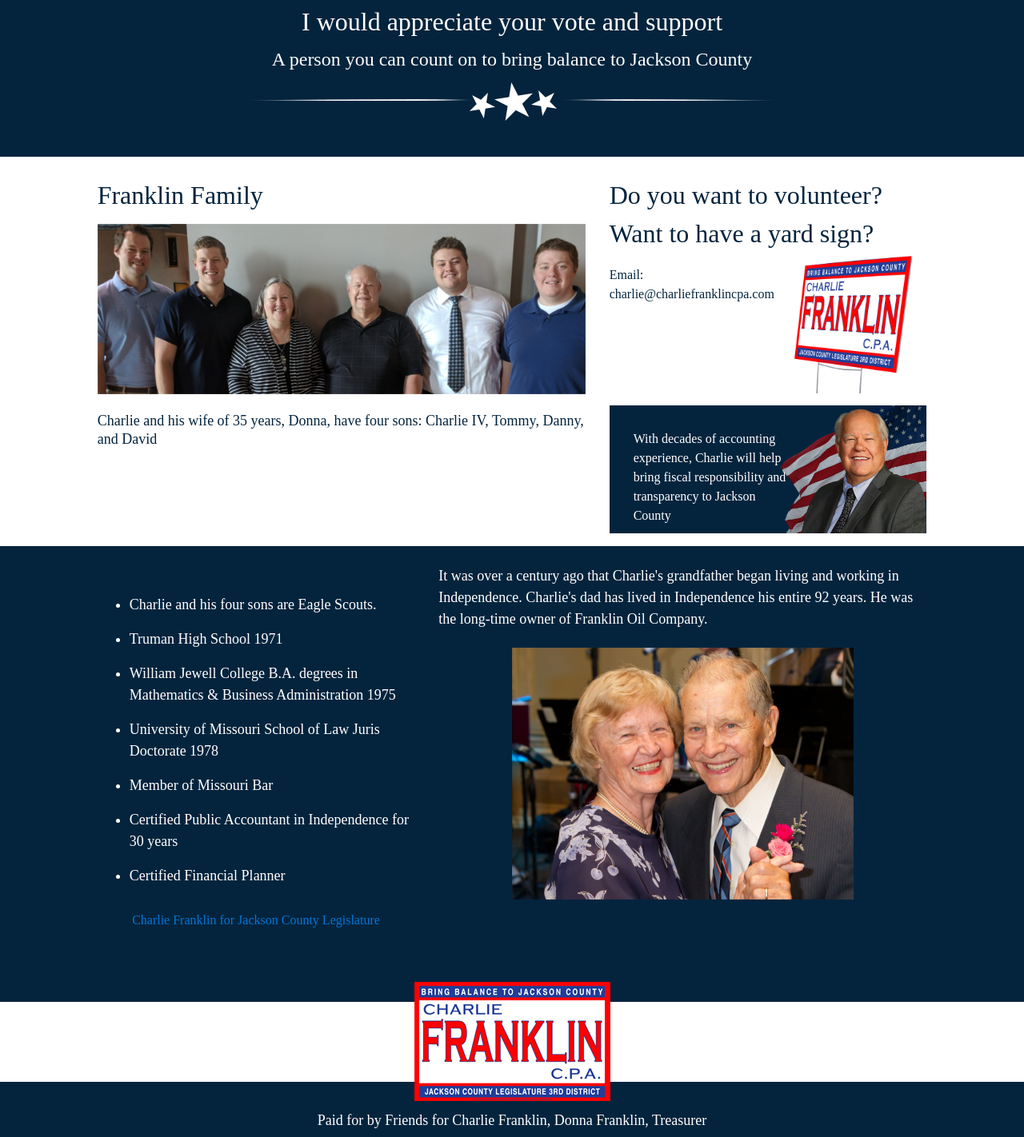
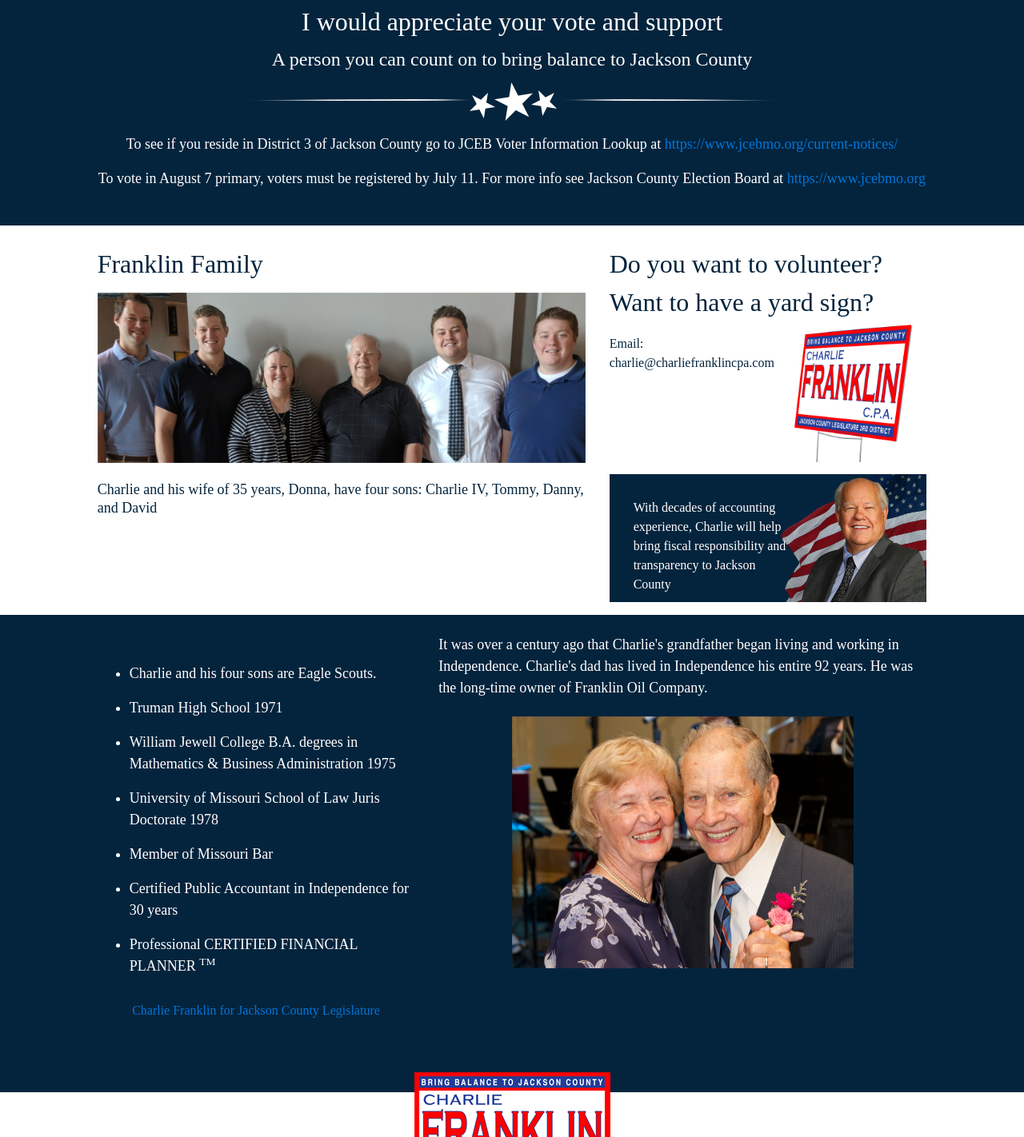
Before and after one commit to dannnnthemannnn/campaign, a plain HTML site: page index.html in a window 1280 px wide. Shown: the part 536-1958 px from the top of the page at 80% size. Drawn offline with nearby package versions, Linux system fonts and the light colour scheme; a script that the page names is missing; a web font is replaced by a local one.

Commit message:
Add info about jackson county

```diff
--- a/index.html
+++ b/index.html
@@ -73,6 +73,14 @@
                     A person you can count on to bring balance to Jackson County
                 </div>
                 <img class="stars-line" src="assets/starsLine.png" />
+                <div class="jackson-county">
+                    To see if you reside in District 3 of Jackson County go to JCEB Voter Information Lookup at
+                    <a href="https://www.jcebmo.org/current-notices/">https://www.jcebmo.org/current-notices/</a>
+                </div>
+                <div class="jackson-county">
+                    To vote in August 7 primary, voters must be registered by July 11. For more info see Jackson County Election Board at
+                    <a href="https://www.jcebmo.org">https://www.jcebmo.org</a>
+                </div>
             </div>
         </div>
         <div class="row family-values">
@@ -122,7 +130,9 @@
                         <li>University of Missouri School of Law Juris Doctorate 1978</li>
                         <li>Member of Missouri Bar</li>
                         <li>Certified Public Accountant in Independence for 30 years</li>
-                        <li>Certified Financial Planner</li>
+                        <li>Professional CERTIFIED FINANCIAL PLANNER
+                            <sup>TM</sup>
+                        </li>
                     </ul>
                 </div>
                 <div class="facebook-link">
--- a/styles.css
+++ b/styles.css
@@ -80,6 +80,11 @@ body {
     text-align: center;
     color: #FFFFFF;
     padding-bottom: 45px;
+}
+
+.jackson-county {
+    margin-top: 16px;
+    font-size: 18px;
 }
 
 .vote-support {
```
